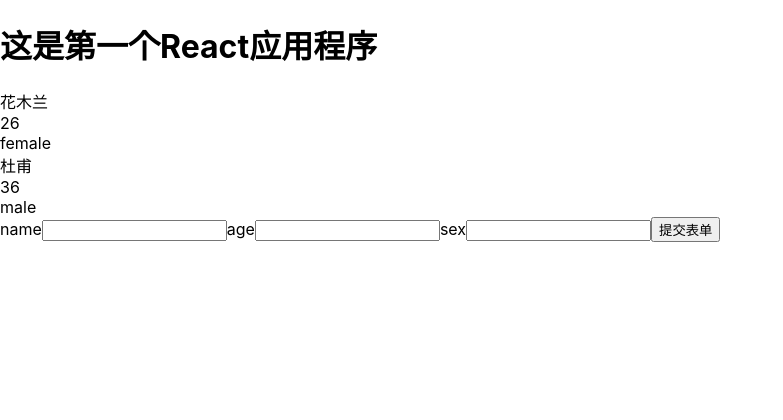
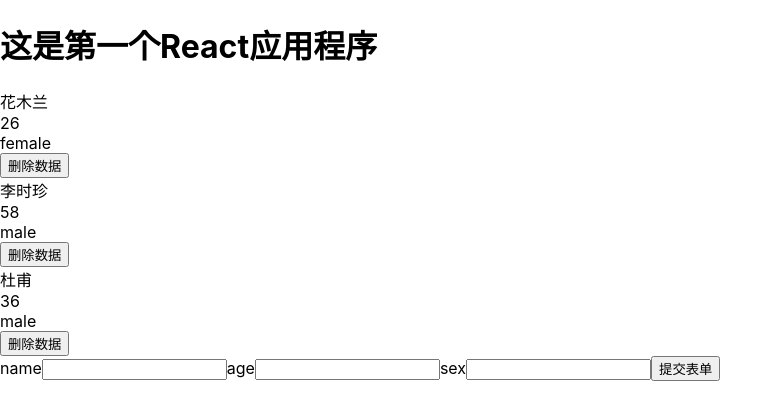
Before and after one commit to liangxiong3403/react_study, a React (Create React App) app in the folder my-app/: page / in a window 1280 px wide. Shown: the top 420 px of the page, without its empty margins (0-783 px from the left). Built offline with nearby package versions, Linux system fonts and the light colour scheme.

Commit message:
删除数据

```diff
--- a/my-app/src/App.js
+++ b/my-app/src/App.js
@@ -14,10 +14,17 @@
   }
 
   addContact = contact => {
-    contact.id = Math.round(Math.random() * 100);
-    let contactForm = [...this.state.contactForm, contact];
+    contact.id = Math.random();
+    let contactFormCopy = [...this.state.contactForm, contact];
     this.setState({
-      contactForm: contactForm
+      contactForm: contactFormCopy
+    })
+  }
+
+  deleteContact = id => {
+    let contactFormCopy = this.state.contactForm.filter(contact => contact.id != id);
+    this.setState({
+      contactForm: contactFormCopy
     })
   }
 
@@ -27,7 +34,7 @@
         <header className="App-header">
           <h1>这是第一个React应用程序</h1>
         </header>
-        <Contact contactForm={this.state.contactForm} />
+        <Contact contactForm={this.state.contactForm} deleteContact={this.deleteContact} />
         <AddContact addContact={this.addContact} />
       </div>
     );
--- a/my-app/src/Contact.js
+++ b/my-app/src/Contact.js
@@ -3,14 +3,15 @@
 // props是形式参数(可以任意名称)
 const Contact = props => {
     // 解构contactForm属性
-    const { contactForm } = props;
+    const { contactForm, deleteContact } = props;
 
     const formList = contactForm.map(contact => {
-        return contact.age < 50 ? (
-            <div className="ContactForm" key={contact.id}>
+        return contact.age < 150 ? (
+            <div className="ContactForm" key={contact.id} >
                 <div>{contact.name}</div>
                 <div>{contact.age}</div>
                 <div>{contact.sex}</div>
+                <button onClick={() => deleteContact(contact.id)}>删除数据</button>
             </div>) : null;
     });
     console.log(contactForm);
```
